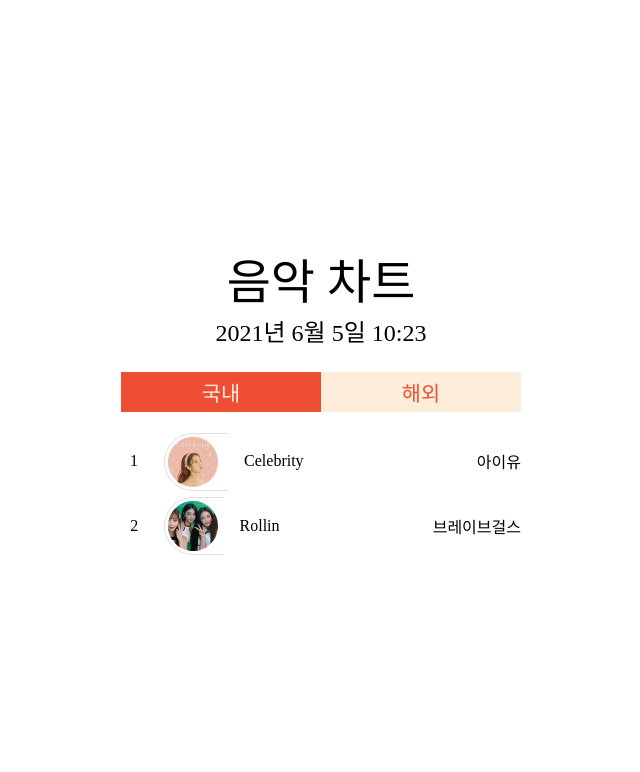
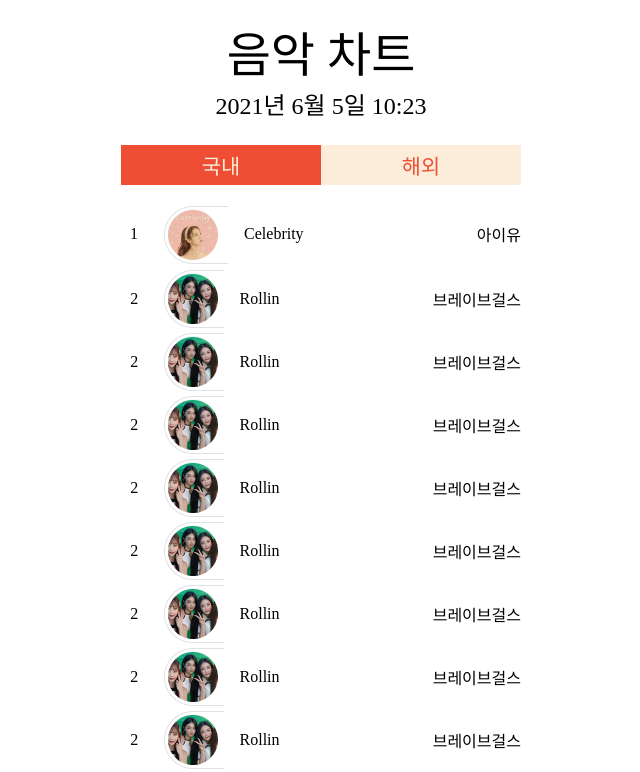
Before and after one commit to xxonbang/react_template_infinity_scroll, a React (Create React App) app: page / in a window 1280 px wide. Shown: the top 772 px of the page, without its empty margins (319-959 px from the left). Built offline with nearby package versions, Linux system fonts and the light colour scheme; a web font is replaced by a local one.

Commit message:
main page, detail page의 내용의 양이 브라우저 기본 크기를 넘어설 때 윗 부분의 내용까지 스크롤이 닿지 않는 문제 css 수정

```diff
--- a/src/app.css
+++ b/src/app.css
@@ -2,6 +2,6 @@
   height: 100%;
   display: flex;
   flex-direction: column;
-  justify-content: center;
   align-items: center;
+  /* justify-content: center; */
 }
--- a/src/index.css
+++ b/src/index.css
@@ -1,5 +1,6 @@
 * {
   font-family: "Spoqa Han Sans Neo", "sans-serif";
+  box-sizing: border-box;
 }
 
 html {
@@ -8,8 +9,6 @@ html {
 
 body {
   margin: 0;
-  /* font-family: 'Spoqa Han Sans Neo', 'sans-serif';  */
-
   height: 100%;
   top: 0;
   left: 0;
--- a/src/mockData/dlist.js
+++ b/src/mockData/dlist.js
@@ -1,3 +1,25 @@
+// const DLIST = {
+//   chartList: [
+//     {
+//       id: 1,
+//       rank: 1,
+//       title: "Celebrity",
+//       singer: "아이유",
+//       imageFile: "celebrity.png",
+//     },
+//     {
+//       id: 2,
+//       rank: 2,
+//       title: "Rollin",
+//       singer: "브레이브걸스",
+//       imageFile: "rollin.png",
+//     },
+//   ],
+// };
+
+// export default DLIST;
+
+
 const DLIST = {
   chartList: [
     {
@@ -14,6 +36,97 @@ const DLIST = {
       singer: "브레이브걸스",
       imageFile: "rollin.png",
     },
+    {
+      id: 2,
+      rank: 2,
+      title: "Rollin",
+      singer: "브레이브걸스",
+      imageFile: "rollin.png",
+    },
+    {
+      id: 2,
+      rank: 2,
+      title: "Rollin",
+      singer: "브레이브걸스",
+      imageFile: "rollin.png",
+    },
+    {
+      id: 2,
+      rank: 2,
+      title: "Rollin",
+      singer: "브레이브걸스",
+      imageFile: "rollin.png",
+    },
+    {
+      id: 2,
+      rank: 2,
+      title: "Rollin",
+      singer: "브레이브걸스",
+      imageFile: "rollin.png",
+    },
+    {
+      id: 2,
+      rank: 2,
+      title: "Rollin",
+      singer: "브레이브걸스",
+      imageFile: "rollin.png",
+    },
+    {
+      id: 2,
+      rank: 2,
+      title: "Rollin",
+      singer: "브레이브걸스",
+      imageFile: "rollin.png",
+    },
+    {
+      id: 2,
+      rank: 2,
+      title: "Rollin",
+      singer: "브레이브걸스",
+      imageFile: "rollin.png",
+    },
+    {
+      id: 2,
+      rank: 2,
+      title: "Rollin",
+      singer: "브레이브걸스",
+      imageFile: "rollin.png",
+    },
+    {
+      id: 2,
+      rank: 2,
+      title: "Rollin",
+      singer: "브레이브걸스",
+      imageFile: "rollin.png",
+    },
+    {
+      id: 2,
+      rank: 2,
+      title: "Rollin",
+      singer: "브레이브걸스",
+      imageFile: "rollin.png",
+    },
+    {
+      id: 2,
+      rank: 2,
+      title: "Rollin",
+      singer: "브레이브걸스",
+      imageFile: "rollin.png",
+    },
+    {
+      id: 2,
+      rank: 2,
+      title: "Rollin",
+      singer: "브레이브걸스",
+      imageFile: "rollin.png",
+    },
+    {
+      id: 2,
+      rank: 2,
+      title: "Rollin",
+      singer: "브레이브걸스",
+      imageFile: "rollin.png",
+    },
   ],
 };
 
--- a/src/pages/detail/detail.css
+++ b/src/pages/detail/detail.css
@@ -1,5 +1,8 @@
 .pages__detail {
+  height: 100%;
   width: 25rem;
+  display: flex;
+  flex-direction: column;
 }
 
 .pages__detail > a {
@@ -8,6 +11,11 @@
 
 svg {
   color: #f48fb1;
+}
+
+.pages__detail__wrapper {
+  width: 25rem;
+  margin: auto;
 }
 
 .detail__header {
--- a/src/pages/detail/detail.jsx
+++ b/src/pages/detail/detail.jsx
@@ -11,6 +11,7 @@ const Detail = () => {
 
   return (
     <div className="pages__detail">
+      <div className="pages__detail__wrapper">
         <Link to={"/"}>
           <FontAwesomeIcon icon={ faArrowLeft } />
         </Link>
@@ -31,6 +32,7 @@ const Detail = () => {
             <div className="detail__genre">
               <span className="detail__genre__title">장르</span>
               <span className="detail__genre__contents">{detail.genre}</span>
+            </div>
           </div>
         </div>
       </div>
--- a/src/pages/main/main.css
+++ b/src/pages/main/main.css
@@ -1,3 +1,4 @@
 .pages__main {
   width: 25rem;
+  margin: auto;
 }
```
Also changed, not shown: src/mockData/listDetail.js (line endings or trailing spaces). Lines whose indentation alone changed are shown as unchanged.
